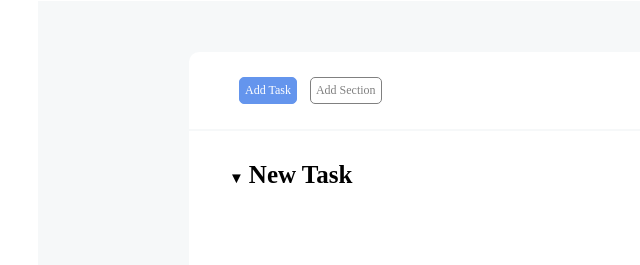
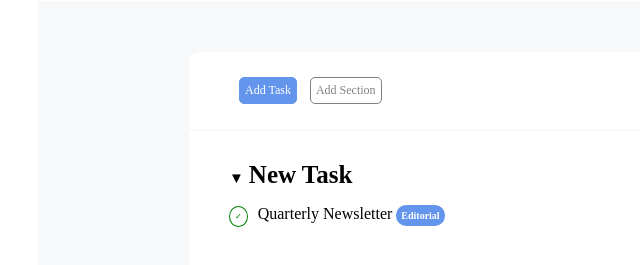
Before and after one commit to AlessandroMarinuzzi/html-css-toboolist, a plain HTML site: page index.html in a window 1280 px wide. Shown: the part 107-372 px from the top of the page, without its empty margins (0-640 px from the left). Drawn offline with Linux system fonts and the light colour scheme.

Commit message:
Complete first Line

```diff
--- a/index.html
+++ b/index.html
@@ -28,8 +28,10 @@
 
             <!-- Screen -->
             <div class="screen">
-                <h3 class="prima-voce">New Task</h3>
-
+                <section>
+                  <h3 class="prima-voce">New Task</h3>
+                  <p class="check">Quarterly Newsletter <span class="button blue">Editorial</span></p>
+                </section>
             </div>
             <!-- /Screen -->
 
--- a/style.css
+++ b/style.css
@@ -67,8 +67,7 @@ h1{
 
 .prima-voce{
     margin-top: 2px;
-    padding: 30px;
-}
+    }
 
 h3::before{
     content: ' \25BC';
@@ -78,5 +77,32 @@ h3::before{
 }
 h3{
     font-size: 25px;
+    padding: 30px;
+    padding-bottom: 0px;
+    margin-bottom: 0px;
+}
 
+p{
+    margin-left: 40px;
 }
+
+.check::before{
+    content: '\2713';
+    padding: 5px;
+    border-radius: 50%;
+    border:1px solid green;
+    color: green;
+    font-size: 8px;
+    margin-right: 10px;
+}
+.button{
+    padding: 5px;
+    font-size: 10px;
+    color: white;
+    font-weight: bolder;
+    border-radius: 10px;
+}
+
+.blue{
+    background-color: cornflowerblue;
+}
```
